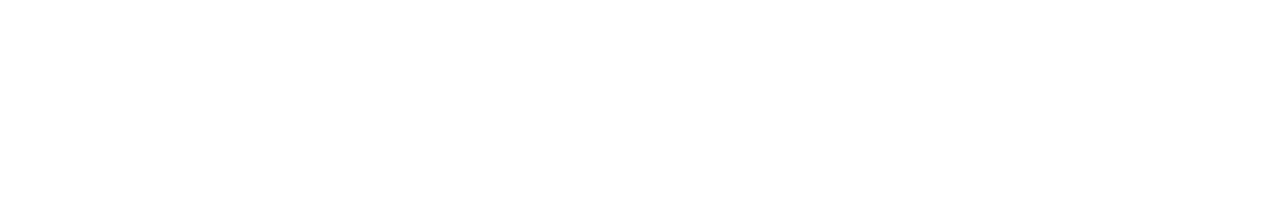
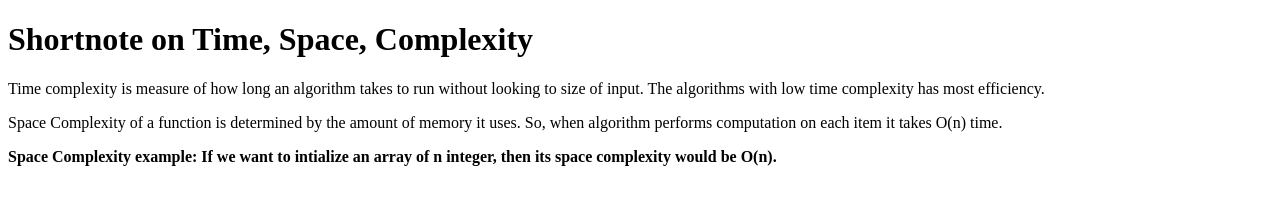
Before and after one commit to acciojob/time-and-space-complexity-Khandavilli-Mahidhar93, a website: page main.html in a window 1280 px wide. Drawn offline with Linux system fonts and the light colour scheme.

Commit message:
created a submission

```diff
--- a/main.html
+++ b/main.html
@@ -8,6 +8,10 @@
 
 <body>
 	<!-- the entire body must be written by student -->
+	<h1>Shortnote on Time, Space, Complexity</h1>
+	<p>Time complexity is measure of how long an algorithm takes to run without looking to size of input. The algorithms with low time complexity has most efficiency. </p>
+	<p>Space Complexity of a function is determined by the amount of memory it uses. So, when algorithm performs computation on each item it takes O(n) time.</p>
+	<p><b>Space Complexity example: If we want to intialize an array of n integer, then its space complexity would be O(n).</b></p>
     <script type="text/javascript" src="./script.js">
 </script>
 
```
